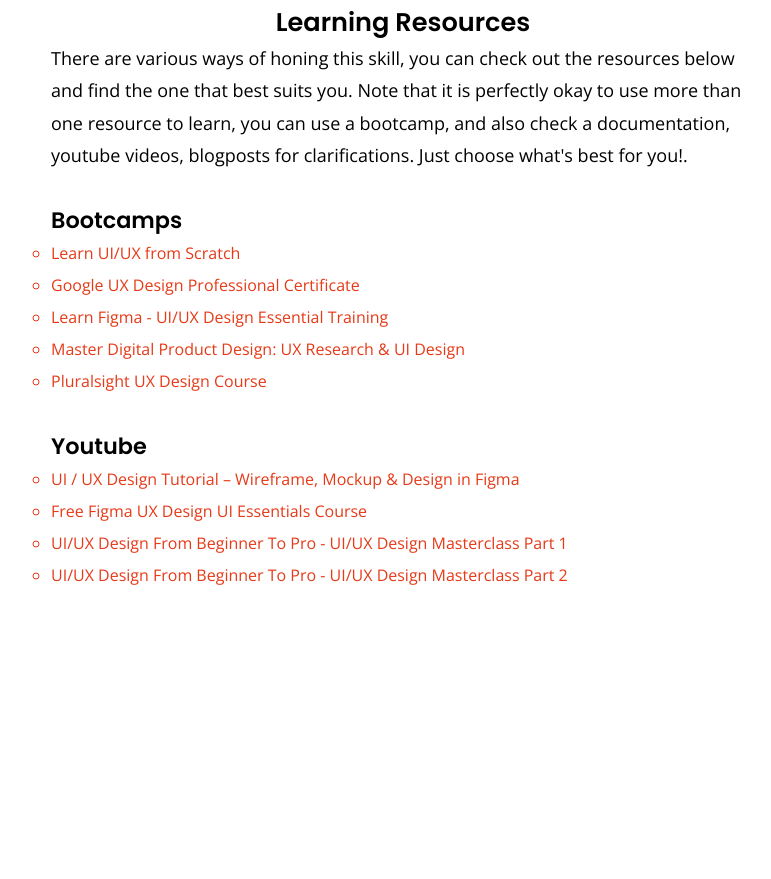
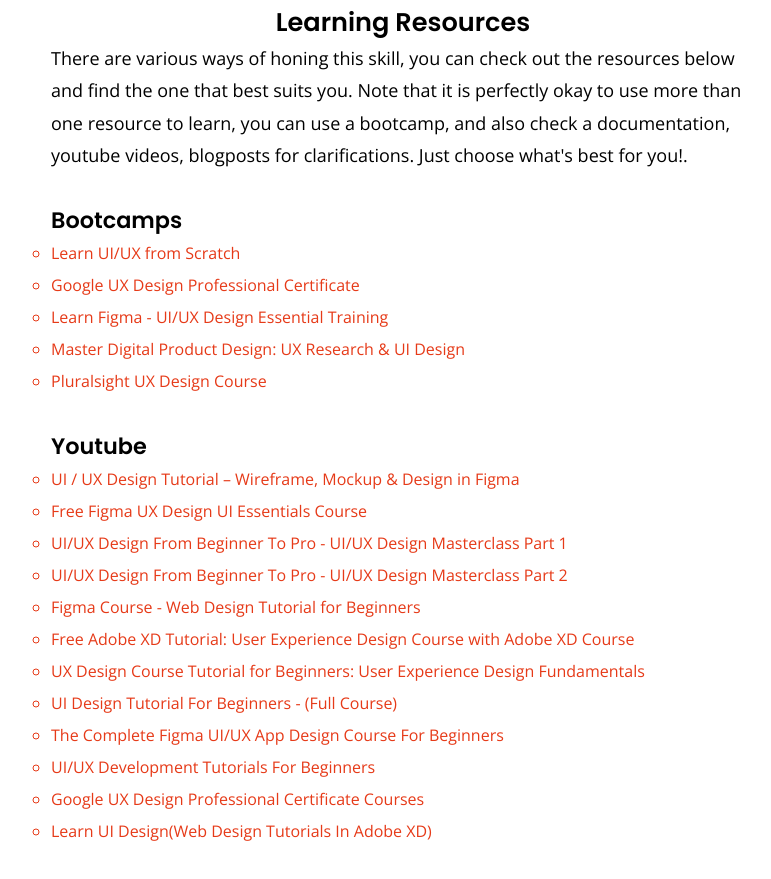
Before and after one commit to toriola998/tech-career, a plain HTML site: page views/ui-ux.html in a window 1280 px wide. Shown: the part 1449-2328 px from the top of the page, without its empty margins (237-1008 px from the left). Before the commit the page ends 2136 px from the top, so only its background shows below. Drawn offline with nearby package versions, Linux system fonts and the light colour scheme.

Commit message:
added ui/ux courses

```diff
--- a/views/ui-ux.html
+++ b/views/ui-ux.html
@@ -76,6 +76,24 @@
                     <li>
                         <a href="https://www.youtube.com/watch?v=IIAPYSsZQ4U">UI/UX Design From Beginner To Pro - UI/UX Design Masterclass Part 2</a>
                     </li>
+                    <li>
+                        <a href="https://youtu.be/D56hs0Twfco">Figma Course - Web Design Tutorial for Beginners</a>
+                    </li>
+                    <li>
+                        <a href="https://youtu.be/68w2VwalD5w">Free Adobe XD Tutorial: User Experience Design Course with Adobe XD Course</a>
+                    </li>
+                    <li>
+                        <a href="https://youtu.be/uL2ZB7XXIgg">UX Design Course Tutorial for Beginners: User Experience Design Fundamentals</a>
+                    </li>
+                    <li>
+                        <a href="https://youtu.be/OSSn2xW2ANs">UI Design Tutorial For Beginners - (Full Course)</a>
+                    </li>
+                    <li>
+                        <a href="https://www.youtube.com/playlist?list=PLFW6ct83_wC-2m1zPcJr6NBaH-7WVC87G">The Complete Figma UI/UX App Design Course For Beginners</a>
+                    </li>
+                    <li><a href="https://www.youtube.com/playlist?list=PLVlQHNRLflP_5_vCknMsxLS-mTJgq1QzH">UI/UX Development Tutorials For Beginners</a></li>
+                    <li><a href="https://www.youtube.com/playlist?list=PLtS8Ubq2bIlUWixdH_1Q2yzZh8QJSBVmT">Google UX Design Professional Certificate Courses</a></li>
+                    <li><a href="https://www.youtube.com/playlist?list=PLjwm_8O3suyPkIphVrJaebR2qE8jylWBQ">Learn UI Design(Web Design Tutorials In Adobe XD)</a></li>
                 </ul>
             </div>
         </main>
```
